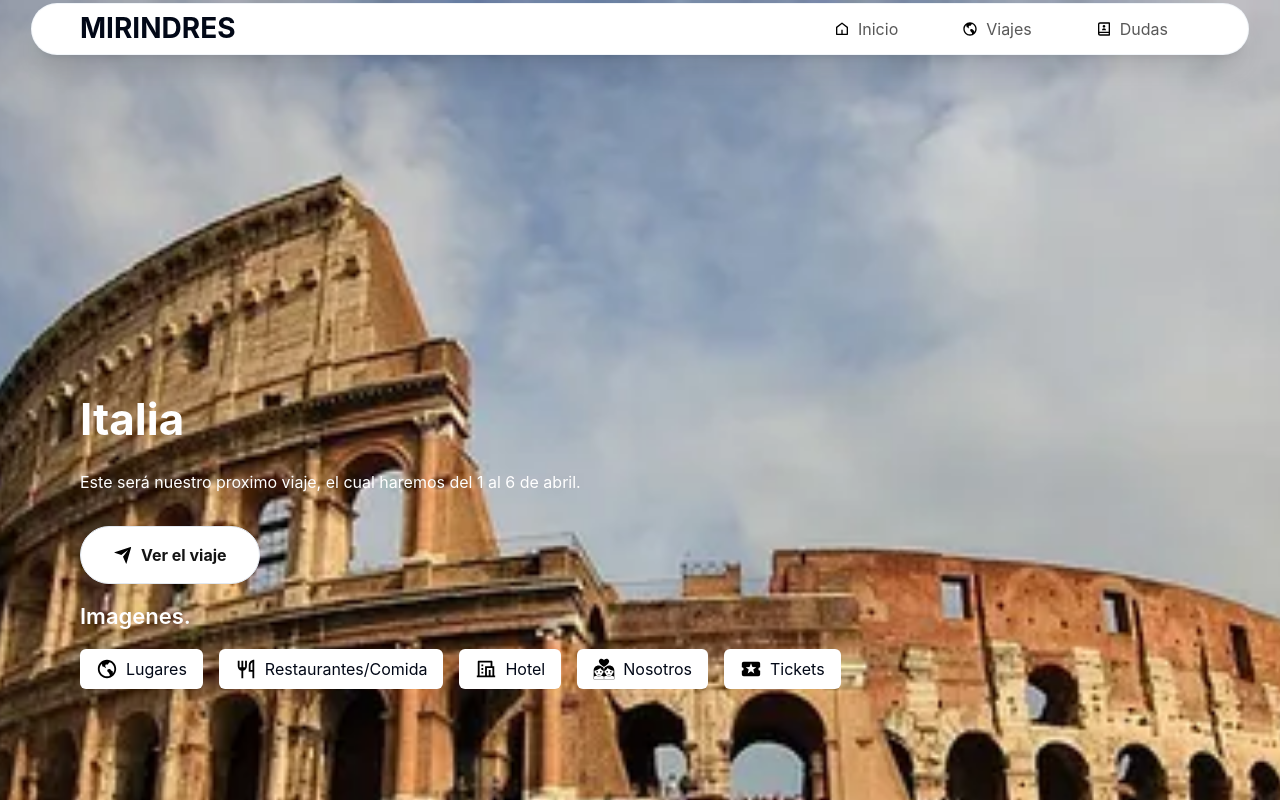
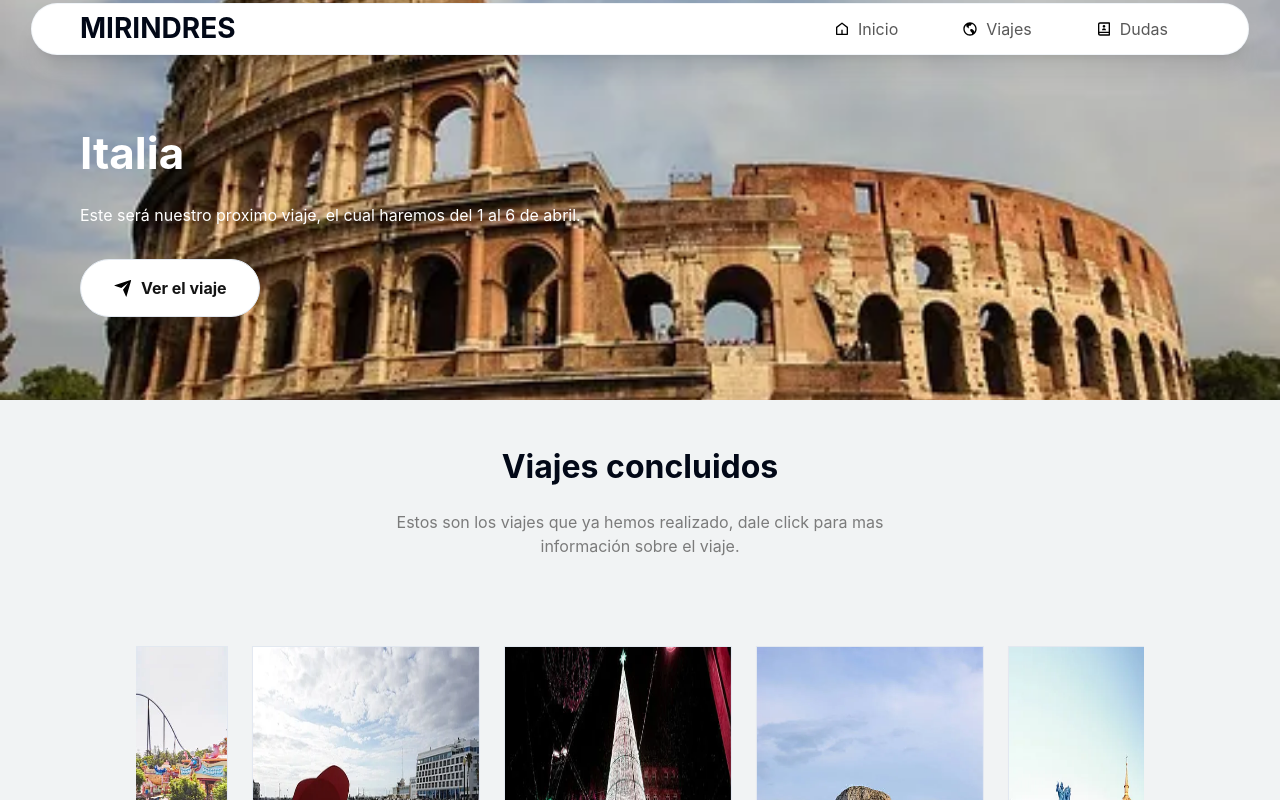
Before and after one commit to AndresMauricioDrapier/travel-tour, a Next.js app: page / in a window 1280 px wide. Shown: the top 800 px of the page. Built offline with nearby package versions, Linux system fonts and the light colour scheme.

Commit message:
Arreglo error

```diff
--- a/components/Hero.tsx
+++ b/components/Hero.tsx
@@ -5,7 +5,7 @@ import Image from "next/image";
 
 const Hero = () => {
   return (
-    <section className="relative bg-cover bg-center bg-no-repeat h-[150vh] w-full z-10 pb-5" style={{backgroundImage:`url(/italia/coliseo.webp)`}}>
+    <section className="relative bg-cover bg-center bg-no-repeat h-[50vh] w-full z-10 pb-5" style={{backgroundImage:`url(/italia/coliseo.webp)`}}>
       {/* <span className="absolute top-0 left-0 h-full w-full bg-black z-0 opacity-25"></span> */}
       <div className="max-container padding-container relative top-28 sm:top-1/3 z-10">
         <h1 className="bold-44 sm:bold-64 text-white capitalize max-w-[36rem]">
@@ -23,16 +23,6 @@ const Hero = () => {
 
           />
         </div>
-        <h4 className="text-white my-4 bold-22">Imagenes.</h4>
-        <ul className="flex flex-wrap gap-4" >
-          {CATEGORIES.map((category) => (
-            <CategoryItem
-            key={category.title}
-            title={category.title}
-            icon={category.icon}
-            />
-          ))}
-        </ul>
       </div>
     </section>
   );
```
